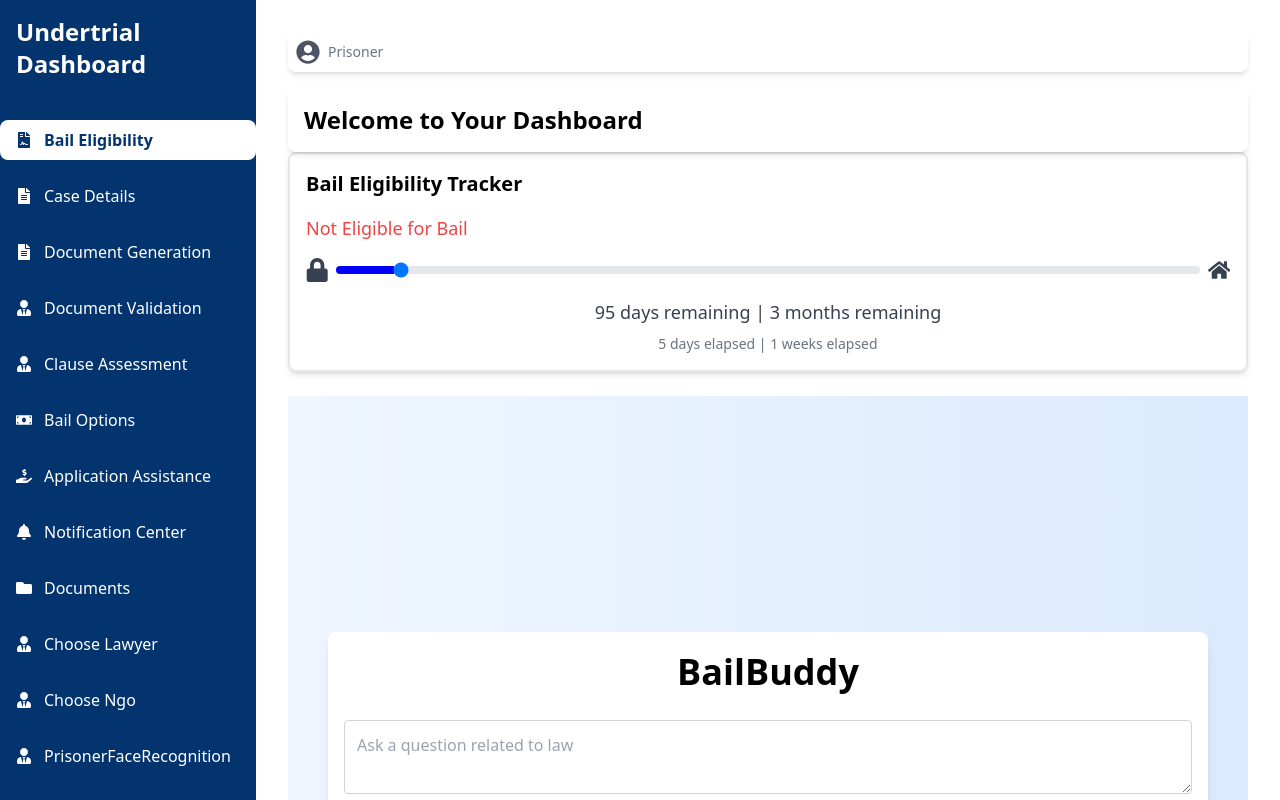
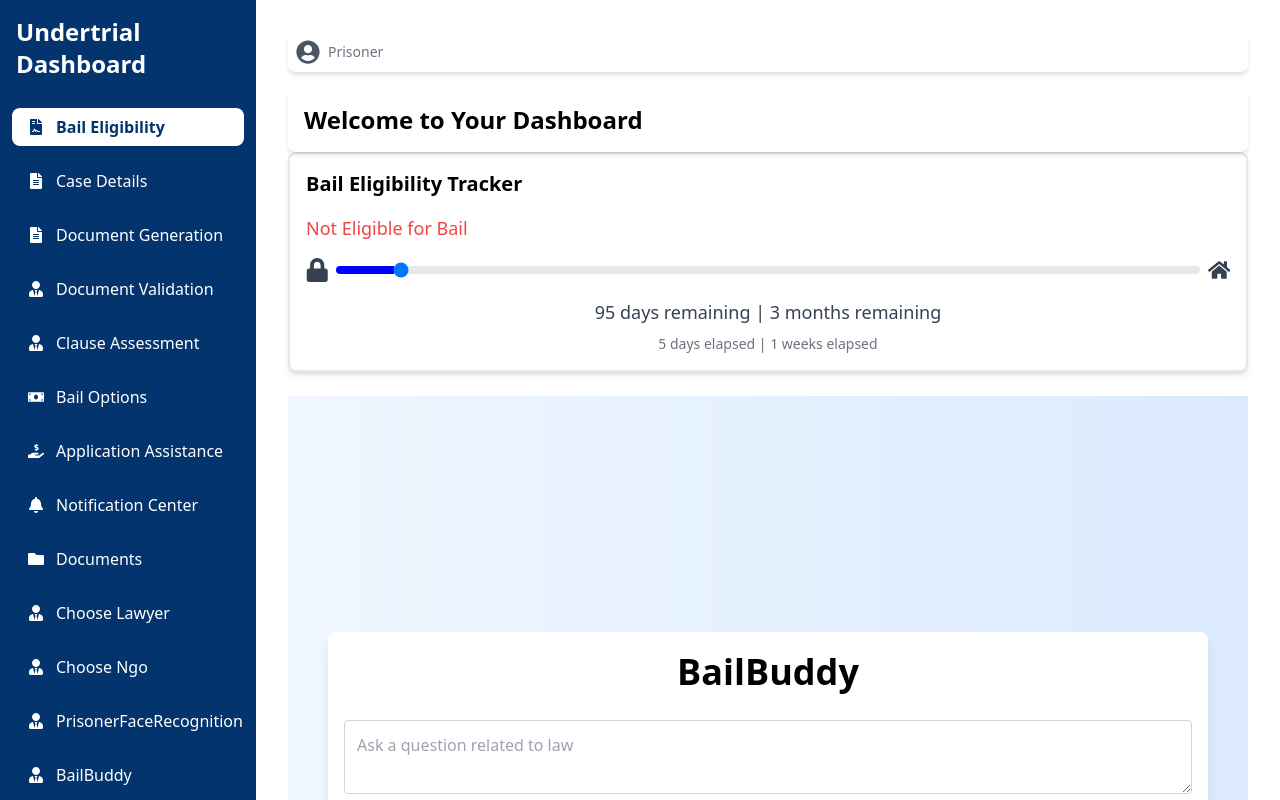
Before and after one commit to Sushant0412/TSEC_HACKS, a React (Vite) app in the folder frontend/: page /utp in a window 1280 px wide. Shown: the top 800 px of the page. Built offline with nearby package versions, Linux system fonts and the light colour scheme; what chartjs-plugin-datalabels would draw is missing.

Commit message:
working project

```diff
--- a/frontend/src/UndertrialComponents/Sidebar.jsx
+++ b/frontend/src/UndertrialComponents/Sidebar.jsx
@@ -60,11 +60,11 @@ const Sidebar = ({ handleNavigation, activeComponent }) => {
       <div className="p-4 text-2xl font-bold text-left">
         Undertrial Dashboard
       </div>
-      <ul className="mt-6 space-y-4">
+      <ul className="mt-2 space-y-4">
         {items.map((item) => (
           <li
             key={item.value}
-            className={`cursor-pointer px-4 py-2 rounded-lg transition-colors duration-300 hover:bg-white hover:text-[#03346E] ${
+            className={`cursor-pointer px-4 m-3 py-[7px]  rounded-lg transition-colors duration-300 hover:bg-white hover:text-[#03346E] ${
               activeComponent === item.value
                 ? "bg-white text-[#03346E] font-semibold"
                 : ""
--- a/frontend/src/UndertrialComponents/ValidateDocument.jsx
+++ b/frontend/src/UndertrialComponents/ValidateDocument.jsx
@@ -120,7 +120,7 @@ function ValidateDocument() {
           className="w-full p-4 bg-gray-100 border-2 border-gray-300 rounded-lg"
           style={{ whiteSpace: "pre-wrap", wordWrap: "break-word" }}
         >
-          {apiOutput || "API response will appear here"}
+          {apiOutput || "The response will be generated here."}
         </pre>
       </div>
     </div>
```
